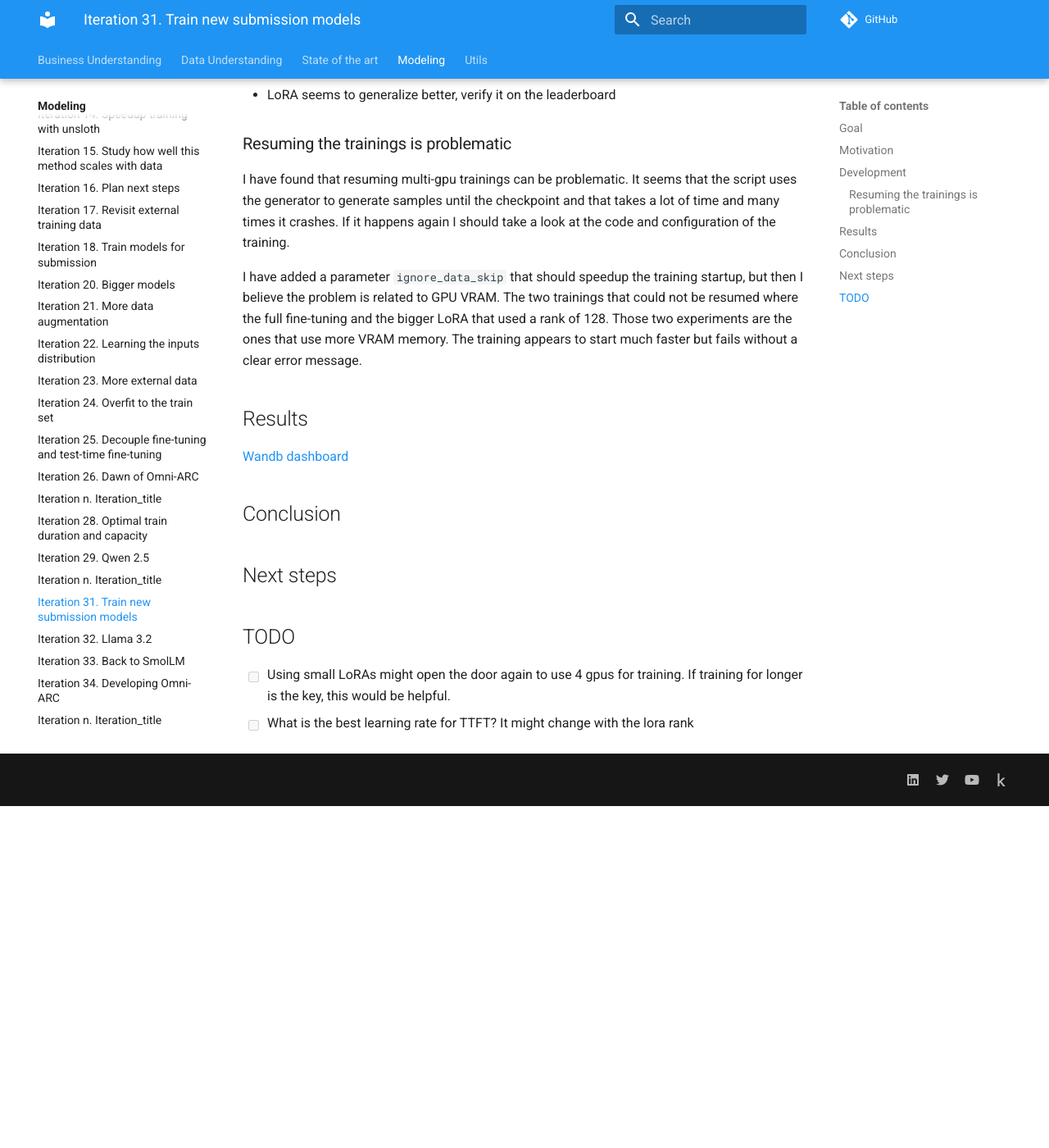
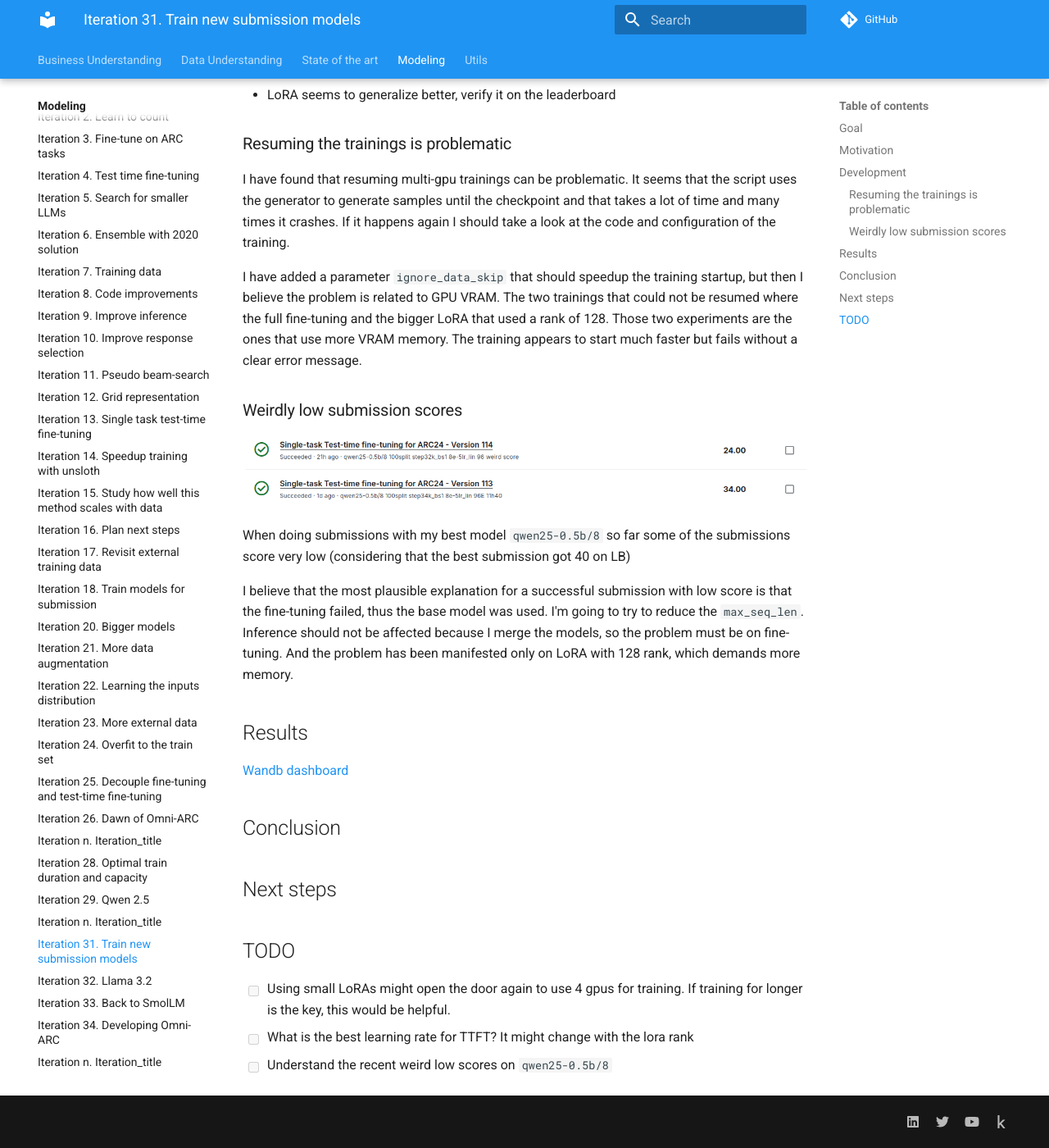
Before and after one commit to zhengjunyao-work/arc24, an MkDocs documentation site: the page built from docs/modeling/Iteration_31_train_submission_models.md, in a window 1280 px wide and 1400 px high, scrolled down 753 px. Shown: the whole window at 82% size. Built offline with MkDocs 1.6.1 and Material for MkDocs 9.7.7, drawn with Linux system fonts in a browser that asks for light colours; comment, search, counter and statistics services are not loaded; before the commit the page ends 1736 px from its top, so only the background shows below that.

Commit message:
updated documentation

```diff
--- a/docs/modeling/Iteration_31_train_submission_models.md
+++ b/docs/modeling/Iteration_31_train_submission_models.md
@@ -32,6 +32,18 @@ the problem is related to GPU VRAM. The two trainings that could not be resumed
 and the bigger LoRA that used a rank of 128. Those two experiments are the ones that use more VRAM memory.
 The training appears to start much faster but fails without a clear error message.
 
+### Weirdly low submission scores
+
+![qwen25-0.5b/8](res/2024-10-07-05-49-57.png)
+
+When doing submissions with my best model `qwen25-0.5b/8` so far some of the submissions score very low (considering
+that the best submission got 40 on LB)
+
+I believe that the most plausible explanation for a successful submission with low score is that the
+fine-tuning failed, thus the base model was used. I'm going to try to reduce the `max_seq_len`. Inference
+should not be affected because I merge the models, so the problem must be on fine-tuning. And the problem
+has been manifested only on LoRA with 128 rank, which demands more memory.
+
 ## Results
 
 [Wandb dashboard](https://wandb.ai/guillermobarbadillo/20240925_submission_models?nw=nwuserguillermobarbadillo)
@@ -44,3 +56,4 @@ The training appears to start much faster but fails without a clear error messag
 
 - [ ] Using small LoRAs might open the door again to use 4 gpus for training. If training for longer is the key, this would be helpful.
 - [ ] What is the best learning rate for TTFT? It might change with the lora rank
+- [ ] Understand the recent weird low scores on `qwen25-0.5b/8`
```
Also changed, not shown: docs/modeling/res/2024-10-07-05-49-57.png (added).
